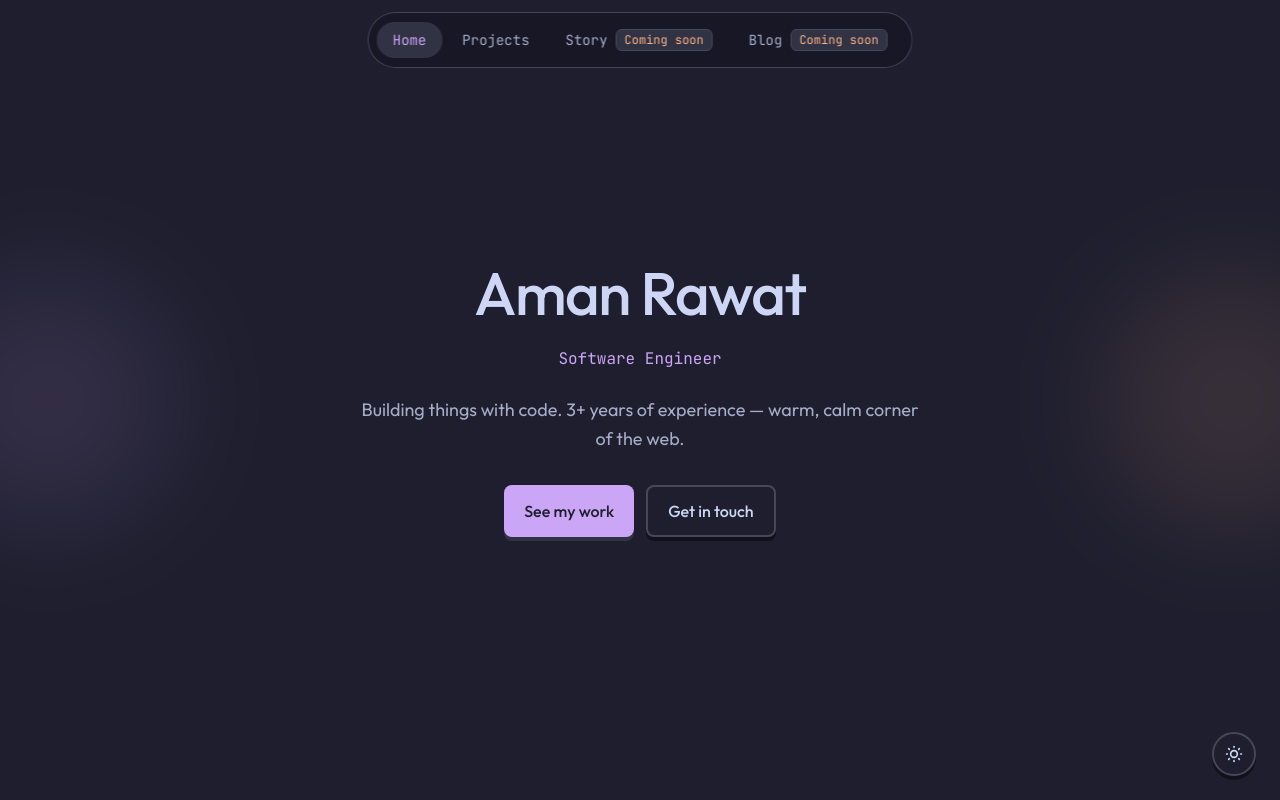
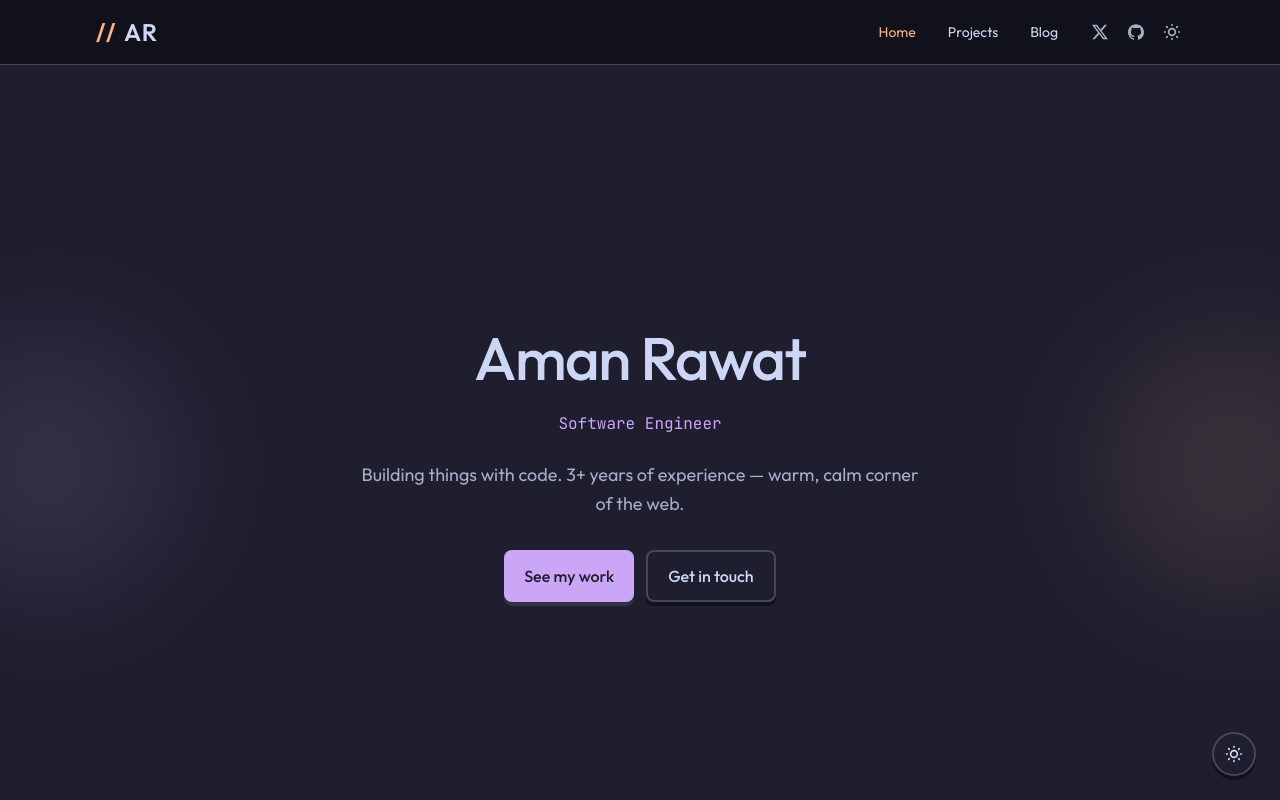
Before and after one commit to aman-git-r/amanrwt, a Next.js app: page / in a window 1280 px wide. Shown: the top 800 px of the page. Built offline with nearby package versions, Linux system fonts and the light colour scheme.

Commit message:
feat: simplify Nav component by removing mobile menu functionality, update navigation links, and implement theme toggle feature

```diff
--- a/app/components/Nav.tsx
+++ b/app/components/Nav.tsx
@@ -2,168 +2,113 @@
 
 import Link from 'next/link';
 import { usePathname } from 'next/navigation';
-import { useEffect, useRef, useState } from 'react';
-import { HiOutlineMenu, HiOutlineX } from 'react-icons/hi';
+import { useEffect, useState } from 'react';
+import { SiGithub, SiX } from 'react-icons/si';
+import { HiOutlineSun, HiOutlineMoon } from 'react-icons/hi';
 
 const navItems = [
-    { href: '/', label: 'Home', comingSoon: false },
-    { href: '/projects', label: 'Projects', comingSoon: false },
-    { href: '/story', label: 'Story', comingSoon: true },
-    { href: '/blog', label: 'Blog', comingSoon: true },
+    { href: '/', label: 'Home' },
+    { href: '/projects', label: 'Projects' },
+    { href: '/blog', label: 'Blog' },
 ] as const;
+
+type Theme = 'mocha' | 'latte';
 
 export function Nav() {
     const pathname = usePathname();
-    const [menuOpen, setMenuOpen] = useState(false);
-    const menuRef = useRef<HTMLDivElement>(null);
-    const firstLinkRef = useRef<HTMLAnchorElement>(null);
+    const [theme, setTheme] = useState<Theme>('mocha');
+    const [mounted, setMounted] = useState(false);
 
-    const closeMenu = () => setMenuOpen(false);
+    useEffect(() => {
+        setMounted(true);
+        const stored = (localStorage.getItem('theme') as Theme) || 'mocha';
+        setTheme(stored);
+    }, []);
 
-    /* Click outside: close when clicking outside menuRef (e.g. backdrop) */
-    useEffect(() => {
-        if (!menuOpen) return;
-        const handleClickOutside = (e: MouseEvent) => {
-            if (menuRef.current && !menuRef.current.contains(e.target as Node)) {
-                closeMenu();
-            }
-        };
-        document.addEventListener('click', handleClickOutside);
-        return () => document.removeEventListener('click', handleClickOutside);
-    }, [menuOpen]);
+    const toggleTheme = () => {
+        const next: Theme = theme === 'mocha' ? 'latte' : 'mocha';
+        setTheme(next);
+        localStorage.setItem('theme', next);
+        document.documentElement.className = `theme-${next}`;
+    };
 
-    /* Escape key: close menu */
-    useEffect(() => {
-        if (!menuOpen) return;
-        const handleEscape = (e: KeyboardEvent) => {
-            if (e.key === 'Escape') closeMenu();
-        };
-        document.addEventListener('keydown', handleEscape);
-        return () => document.removeEventListener('keydown', handleEscape);
-    }, [menuOpen]);
-
-    /* When menu opens: lock body scroll (avoid scrollbar shift), focus first link for keyboard */
-    useEffect(() => {
-        if (!menuOpen) return;
-        const scrollbarWidth = window.innerWidth - document.documentElement.clientWidth;
-        const prevOverflow = document.body.style.overflow;
-        const prevPaddingRight = document.body.style.paddingRight;
-        document.body.style.overflow = 'hidden';
-        document.body.style.paddingRight = `${scrollbarWidth}px`;
-        firstLinkRef.current?.focus({ preventScroll: true });
-        return () => {
-            document.body.style.overflow = prevOverflow;
-            document.body.style.paddingRight = prevPaddingRight;
-        };
-    }, [menuOpen]);
-
-    const linkContent = (label: string, comingSoon: boolean) => (
-        <>
-            <span>{label}</span>
-            {comingSoon && (
-                <span
-                    className="rounded-md border border-ctp-surface1 bg-ctp-surface0 px-2 py-0.5 font-mono text-xs text-ctp-peach"
-                    aria-hidden
-                >
-                    Coming soon
-                </span>
-            )}
-        </>
-    );
+    const isActive = (href: string) => {
+        if (href === '/') return pathname === '/';
+        return pathname.startsWith(href);
+    };
 
     return (
-        <>
-            {/* Mobile: hamburger top-right (same style as ThemeToggle), fixed width to prevent shift */}
-            <div
-                className="fixed right-6 top-[max(0.75rem,env(safe-area-inset-top))] z-50 w-11 overflow-visible sm:hidden"
-                ref={menuRef}
-            >
-                <button
-                    type="button"
-                    onClick={() => setMenuOpen((o) => !o)}
-                    className="flex h-11 w-11 items-center justify-center rounded-full border-2 border-ctp-surface1 bg-ctp-base text-ctp-text shadow-[0_4px_0_0_var(--ctp-crust)] transition-all duration-200 hover:-translate-y-0.5 hover:border-ctp-mauve hover:shadow-[0_6px_0_0_var(--ctp-crust)] hover:text-ctp-mauve focus:outline-none focus-visible:ring-2 focus-visible:ring-ctp-mauve focus-visible:ring-offset-2 focus-visible:ring-offset-ctp-base active:translate-y-0.5 active:shadow-[0_1px_0_0_var(--ctp-crust)]"
-                    aria-label={menuOpen ? 'Close menu' : 'Open menu'}
-                    aria-expanded={menuOpen}
-                    aria-haspopup="true"
+        <header className="sticky top-0 z-40 border-b border-ctp-surface1 bg-ctp-crust/95 backdrop-blur-md">
+            <div className="mx-auto flex h-16 w-full max-w-6xl items-center justify-between gap-4 px-4 sm:px-6 lg:px-8">
+                {/* Left: brand */}
+                <Link
+                    href="/"
+                    className="inline-flex items-center gap-2 text-2xl font-semibold tracking-wide text-ctp-text"
                 >
-                    {menuOpen ? (
-                        <HiOutlineX className="h-5 w-5" aria-hidden />
-                    ) : (
-                        <HiOutlineMenu className="h-5 w-5" aria-hidden />
-                    )}
-                </button>
-                {menuOpen && (
-                    <div
-                        className="nav-glass absolute right-[calc(100%)] top-[calc(3rem)] z-50 min-w-48 max-w-[calc(100vw-3rem)] w-max rounded-2xl border border-ctp-surface1 py-2 shadow-lg"
-                        role="dialog"
-                        aria-modal="true"
-                        aria-label="Navigation menu"
-                    >
-                        <ul className="font-mono text-sm" role="menu">
-                            {navItems.map((item, i) => {
-                                const isActive =
-                                    item.href === '/'
-                                        ? pathname === '/'
-                                        : pathname.startsWith(item.href);
-                                return (
-                                    <li key={item.href} role="none">
-                                        <Link
-                                            ref={i === 0 ? firstLinkRef : undefined}
-                                            href={item.href}
-                                            role="menuitem"
-                                            onClick={closeMenu}
-                                            className={`flex min-h-[44px] min-w-[44px] items-center gap-2 px-4 py-2.5 transition-colors hover:text-ctp-mauve focus:outline-none focus-visible:ring-2 focus-visible:ring-ctp-mauve focus-visible:ring-inset ${
-                                                isActive
-                                                    ? 'bg-ctp-surface0 text-ctp-mauve'
-                                                    : 'text-ctp-subtext0'
-                                            }`}
-                                            aria-label={
-                                                item.comingSoon
-                                                    ? `${item.label} – coming soon`
-                                                    : undefined
-                                            }
-                                        >
-                                            {linkContent(item.label, item.comingSoon)}
-                                        </Link>
-                                    </li>
-                                );
-                            })}
-                        </ul>
-                    </div>
-                )}
-            </div>
+                    <span className="text-ctp-peach">//</span>
+                    <span className="text-ctp-text">AR</span>
+                </Link>
 
-            {/* Desktop: centered floating pill with liquid glass */}
-            <nav
-                aria-label="Main"
-                className="fixed left-1/2 top-[max(0.75rem,env(safe-area-inset-top))] z-40 hidden w-max -translate-x-1/2 sm:block"
-            >
-                <div className="nav-glass flex items-center gap-1 rounded-full px-2 py-2 font-mono text-sm">
-                    <ul className="flex items-center justify-center gap-1">
-                        {navItems.map(({ href, label, comingSoon }) => {
-                            const isActive =
-                                href === '/' ? pathname === '/' : pathname.startsWith(href);
-                            return (
+                <div className="flex flex-none items-center gap-6">
+                    {/* Navigation */}
+                    <nav aria-label="Main navigation">
+                        <ul className="flex items-center justify-end gap-3 sm:gap-5">
+                            {navItems.map(({ href, label }) => (
                                 <li key={href}>
                                     <Link
                                         href={href}
-                                        className={`inline-flex items-center gap-2 rounded-full px-4 py-2 transition-colors hover:text-ctp-mauve focus:outline-none focus-visible:ring-2 focus-visible:ring-ctp-mauve focus-visible:ring-offset-2 focus-visible:ring-offset-ctp-mantle ${
-                                            isActive
-                                                ? 'bg-ctp-surface0 text-ctp-mauve'
-                                                : 'text-ctp-subtext0'
+                                        className={`inline-flex items-center gap-2 px-1.5 py-1 text-sm transition-colors ${
+                                            isActive(href)
+                                                ? 'text-ctp-peach'
+                                                : 'text-ctp-text hover:text-ctp-peach'
                                         }`}
-                                        aria-label={
-                                            comingSoon ? `${label} – coming soon` : undefined
-                                        }
                                     >
-                                        {linkContent(label, comingSoon)}
+                                        <span>{label}</span>
                                     </Link>
                                 </li>
-                            );
-                        })}
-                    </ul>
+                            ))}
+                        </ul>
+                    </nav>
+
+                    {/* Right icons: Twitter, GitHub, theme toggle */}
+                    <div className="flex items-center gap-3">
+                        <a
+                            href="https://x.com/"
+                            target="_blank"
+                            rel="noopener noreferrer"
+                            aria-label="X (Twitter)"
+                            className="inline-flex h-6 w-6 items-center justify-center text-ctp-text/80 transition-colors hover:text-ctp-peach"
+                        >
+                            <SiX className="h-4 w-4" aria-hidden />
+                        </a>
+                        <a
+                            href="https://github.com/aman-git-r"
+                            target="_blank"
+                            rel="noopener noreferrer"
+                            aria-label="GitHub"
+                            className="inline-flex h-6 w-6 items-center justify-center text-ctp-text/80 transition-colors hover:text-ctp-peach"
+                        >
+                            <SiGithub className="h-4 w-4" aria-hidden />
+                        </a>
+                        <button
+                            type="button"
+                            onClick={toggleTheme}
+                            className="inline-flex h-6 w-6 items-center justify-center text-ctp-text/80 transition-colors hover:text-ctp-peach focus:outline-none"
+                            aria-label={
+                                mounted && theme === 'latte'
+                                    ? 'Switch to dark mode'
+                                    : 'Switch to light mode'
+                            }
+                        >
+                            {mounted && theme === 'latte' ? (
+                                <HiOutlineMoon className="h-5 w-5" aria-hidden />
+                            ) : (
+                                <HiOutlineSun className="h-5 w-5" aria-hidden />
+                            )}
+                        </button>
+                    </div>
                 </div>
-            </nav>
-        </>
+            </div>
+        </header>
     );
 }
```
